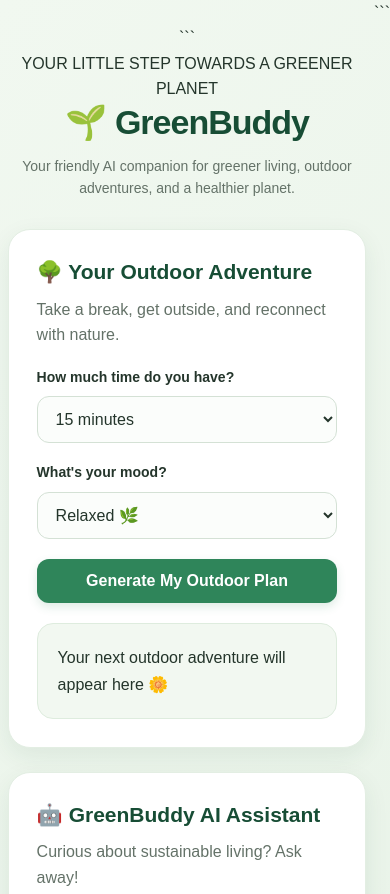
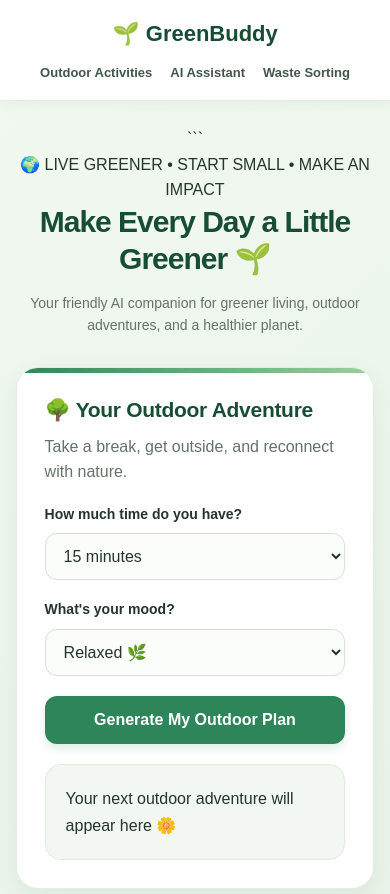
Before and after one commit to Vanshi23-del/greenbuddy, a website: page index.html in a window 390 px wide. Shown: the top 894 px of the page. Drawn offline with Linux system fonts and the light colour scheme.

Commit message:
Improve GreenBuddy homepage and responsive design

````diff
--- a/index.html
+++ b/index.html
@@ -11,12 +11,23 @@
 </head>
 
 <body>
-    <main class="container">
+
+<nav class="navbar">
+    <a href="#" class="brand">🌱 GreenBuddy</a>
+
+    <div class="nav-links">
+        <a href="#activity-heading">Outdoor Activities</a>
+        <a href="#assistant-heading">AI Assistant</a>
+        <a href="#waste-heading">Waste Sorting</a>
+    </div>
+</nav>
+
+<main class="container">
 
 ```
     <header class="hero">
-        <p class="eyebrow">YOUR LITTLE STEP TOWARDS A GREENER PLANET</p>
-        <h1>🌱 GreenBuddy</h1>
+        <p class="eyebrow">🌍 LIVE GREENER • START SMALL • MAKE AN IMPACT</p>
+       <h1>Make Every Day a Little Greener 🌱</h1>
         <p class="subtitle">
             Your friendly AI companion for greener living,
             outdoor adventures, and a healthier planet.
--- a/style.css
+++ b/style.css
@@ -13,14 +13,14 @@
 --white: #ffffff;
 }
 
+
 body {
     font-family: Arial, sans-serif;
     background: linear-gradient(135deg, #f1f8f0, #e5f1e5);
     color: var(--text-dark);
     min-height: 100vh;
-display: flex;
-justify-content: center;
-align-items: flex-start;
+    margin: 0;
+    display: block;
     overflow-x: hidden;
     line-height: 1.6;
 }
@@ -33,14 +33,17 @@ margin: 45px auto;
     padding-bottom: 40px;
 }
 
+
 h1 {
     color: var(--green-dark);
-font-size: clamp(34px, 6vw, 46px);
-line-height: 1.2;
-margin-bottom: 12px;
+    font-size: clamp(30px, 5vw, 44px);
+    line-height: 1.25;
+    margin-bottom: 14px;
     letter-spacing: -1px;
+    max-width: 650px;
+    margin-left: auto;
+    margin-right: auto;
 }
-
 .subtitle {
 color: var(--text-muted);
 margin-bottom: 30px;
@@ -191,3 +194,119 @@ transition: none !important;
 scroll-behavior: auto !important;
 }
 }
+
+/* Professional Navigation Bar */
+.navbar {
+    width: 100%;
+    padding: 18px 6%;
+    display: flex;
+    justify-content: space-between;
+    align-items: center;
+    gap: 20px;
+    background: #ffffff;
+    border-bottom: 1px solid #e3eee3;
+    box-shadow: 0 3px 12px rgba(31, 77, 48, 0.05);
+}
+
+.brand {
+    color: #174d35;
+    font-size: 22px;
+    font-weight: 700;
+    text-decoration: none;
+    white-space: nowrap;
+}
+
+.nav-links {
+    display: flex;
+    align-items: center;
+    gap: 24px;
+    flex-wrap: wrap;
+}
+
+.nav-links a {
+    color: #42574a;
+    text-decoration: none;
+    font-size: 14px;
+    font-weight: 600;
+    transition: color 0.2s ease;
+}
+
+.nav-links a:hover {
+    color: #2f855a;
+}
+
+html {
+    scroll-behavior: smooth;
+    scroll-padding-top: 20px;
+}
+
+@media (max-width: 600px) {
+    .navbar {
+        flex-direction: column;
+        padding: 16px 12px;
+        gap: 12px;
+    }
+
+    .nav-links {
+        justify-content: center;
+        gap: 12px 18px;
+    }
+
+    .nav-links a {
+        font-size: 13px;
+    }
+}
+
+/* GreenBuddy card polish */
+.card {
+    position: relative;
+    overflow: hidden;
+}
+
+.card::before {
+    content: "";
+    position: absolute;
+    top: 0;
+    left: 0;
+    width: 100%;
+    height: 5px;
+    background: linear-gradient(90deg, #2f855a, #9bcf9b);
+}
+
+.card h2 {
+    letter-spacing: -0.3px;
+}
+
+.card button {
+    min-height: 48px;
+}
+
+.result {
+    transition: background-color 0.2s ease;
+}
+
+/* Professional footer */
+.footer {
+    margin-top: 35px;
+    padding: 24px 12px;
+    border-top: 1px solid #dce9dc;
+    color: #647268;
+    font-size: 13px;
+    text-align: center;
+}
+
+.footer p:first-child {
+    color: #174d35;
+    font-weight: 600;
+}
+
+.footer p + p {
+    margin-top: 5px;
+}
+
+@media (max-width: 480px) {
+    .footer {
+        margin-top: 20px;
+        padding: 20px 10px;
+    }
+}
````
Lines whose indentation alone changed are shown as unchanged.
